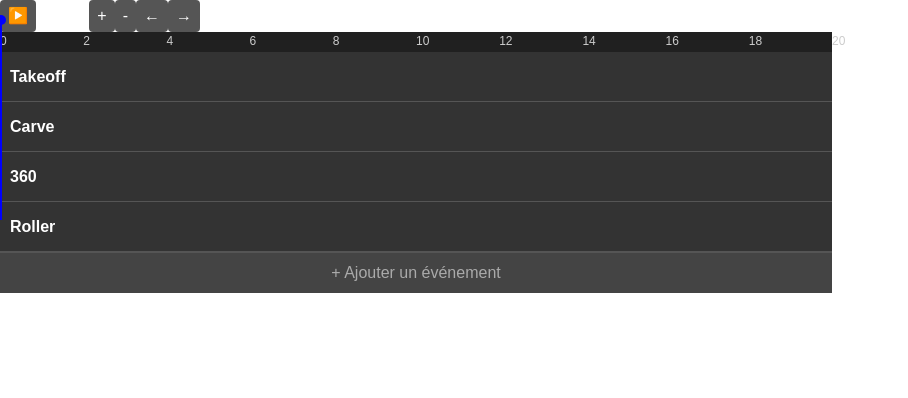
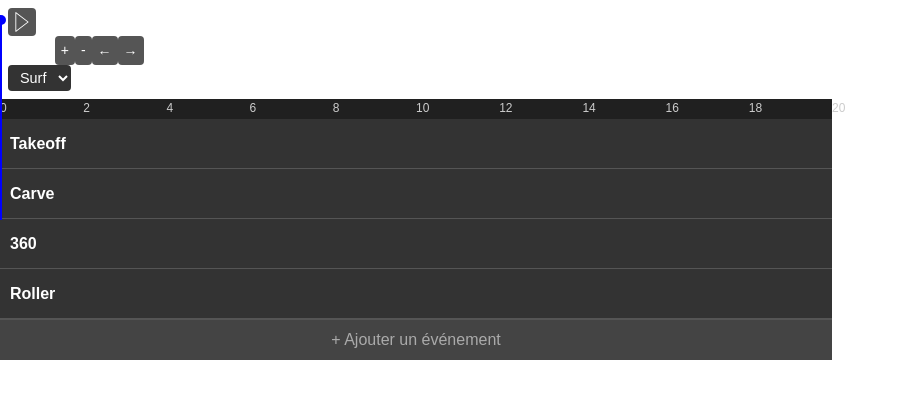
Before and after one commit to 2nzi/labeling-frontend-tailwind, a Vue app: page / in a window 1280 px wide. Shown: the top 398 px of the page, without its empty margins (0-908 px from the left). Built offline with nearby package versions, Linux system fonts and the light colour scheme.

Commit message:
before integrate videoPlayer

```diff
--- a/src/assets/sportsConfigurations.js
+++ b/src/assets/sportsConfigurations.js
@@ -1,18 +1,6 @@
+// src/assets/sportsConfigurations.js
 export default {
-    football: [
-      { id: 1, type: "Shot", blocks: [] },
-      { id: 2, type: "Header", blocks: [] },
-      { id: 3, type: "Offside", blocks: [] },
-      { id: 4, type: "Free Kick", blocks: [] },
-      { id: 5, type: "Pass", blocks: [] },
-      { id: 6, type: "Cross", blocks: [] },
-      { id: 7, type: "Yellow Card", blocks: [] },
-      { id: 8, type: "Red Card", blocks: [] },
-    ],
-    surf: [
-      { id: 1, type: "Takeoff", blocks: [] },
-      { id: 2, type: "Carve", blocks: [] },
-      { id: 3, type: "360", blocks: [] },
-      { id: 4, type: "Roller", blocks: [] },
-    ],
-  };
+  Surf: { events: ["Takeoff", "Carve", "360", "Roller"] },
+  Ski: { events: ["Jump", "Turn", "Slide", "Stop"] },
+  // Ajoutez d'autres configurations de sport ici
+};
--- a/src/components/TimelineControls.vue
+++ b/src/components/TimelineControls.vue
@@ -1,20 +1,45 @@
 <template>
-  <div class="controls flex items-center space-x-2">
-    <button @click="$emit('togglePlayPause')">
-      <span v-if="isPlaying">⏸️</span>
-      <span v-else>▶️</span>
-    </button>
-    <span>{{ formatTime(currentTime) }}</span>
-    <button @click="$emit('zoomIn')">+</button>
-    <button @click="$emit('zoomOut')">-</button>
-    <button @click="$emit('scrollLeft')">←</button>
-    <button @click="$emit('scrollRight')">→</button>
+  <div class="controls flex items-center justify-between space-x-2">
+    <!-- Section des contrôles de lecture -->
+    <div class="flex items-center space-x-2">
+      <button @click="$emit('togglePlayPause')" class="icon-button">
+        <PauseIcon v-if="isPlaying" class="icon-size" />
+        <PlayIcon v-else class="icon-size" />
+      </button>
+      <span class="time-display">{{ formatTime(currentTime) }}</span>
+      <button @click="$emit('zoomIn')" class="control-button">+</button>
+      <button @click="$emit('zoomOut')" class="control-button">-</button>
+      <button @click="$emit('scrollLeft')" class="control-button">←</button>
+      <button @click="$emit('scrollRight')" class="control-button">→</button>
+    </div>
+
+    <!-- Section de sélection du sport -->
+    <div>
+      <select @change="sportSelected($event)" class="sport-select">
+        <option v-for="(config, sport) in sportsConfigurations" :key="sport" :value="sport">
+          {{ sport }}
+        </option>
+      </select>
+    </div>
   </div>
 </template>
 
 <script>
+import sportsConfigurations from "@/assets/sportsConfigurations.js";
+import PlayIcon from './PlayIcon.vue';
+import PauseIcon from './PauseIcon.vue';
+
 export default {
+  components: {
+    PlayIcon,
+    PauseIcon,
+  },
   props: ["isPlaying", "currentTime"],
+  data() {
+    return {
+      sportsConfigurations,
+    };
+  },
   methods: {
     formatTime(time) {
       const minutes = Math.floor(time / 60);
@@ -22,16 +47,53 @@ export default {
       const centiseconds = Math.floor((time % 1) * 100);
       return `${minutes}:${seconds < 10 ? `0${seconds}` : seconds}.${centiseconds < 10 ? `0${centiseconds}` : centiseconds}`;
     },
+    sportSelected(event) {
+      this.$emit("sportSelected", event.target.value);
+    },
   },
 };
 </script>
 
 <style scoped>
-.controls button {
+.controls {
+  padding: 8px;
+}
+
+.icon-button {
   background-color: #555;
+  border: none;
+  padding: 4px;
+  border-radius: 4px;
+  display: flex;
+  align-items: center;
+  justify-content: center;
+}
+
+.icon-size {
+  width: 20px;
+  height: 20px;
+}
+
+.control-button {
+  background-color: #555;
+  color: white;
+  padding: 4px 6px;
+  border: none;
+  border-radius: 4px;
+  font-size: 14px;
+}
+
+.time-display {
+  font-size: 14px;
+  color: white;
+}
+
+.sport-select {
+  background-color: #333;
   color: white;
   padding: 4px 8px;
   border: none;
   border-radius: 4px;
+  font-size: 0.9em;
 }
 </style>
--- a/src/components/TimelineEditor.vue
+++ b/src/components/TimelineEditor.vue
@@ -15,7 +15,9 @@
       @zoomOut="zoomOut"
       @scrollLeft="scrollLeft"
       @scrollRight="scrollRight"
+      @sportSelected="loadSportConfiguration"
     />
+
 
     <!-- Conteneur de la timeline -->
     <div class="relative mt-4 w-full overflow-hidden timeline-container" @click.stop="">
@@ -51,6 +53,7 @@
           @updateBlockStart="updateBlockStart"
           @editingStatus="updateEditingStatus"
           @updateEventName="updateEventName"
+          @updateBlockDuration="updateBlockDuration"
         />
         <!-- Bouton d'ajout de ligne -->
         <div class="add-event-row" @click="addEvent">
@@ -75,6 +78,7 @@ import TimelineGraduation from './TimelineGraduation.vue';
 import TimelineCursor from './TimelineCursor.vue';
 import TimelineEventRow from './TimelineEventRow.vue';
 import ConfirmationDialog from './ConfirmationDialog.vue';
+import sportsConfigurations from "@/assets/sportsConfigurations.js";
 
 export default {
   components: {
@@ -95,15 +99,18 @@ export default {
       selectedBlock: null,
       showConfirmation: false,
       isEditingEventName: false,
-      events: [
-        { name: "Takeoff", blocks: [] },
-        { name: "Carve", blocks: [] },
-        { name: "360", blocks: [] },
-        { name: "Roller", blocks: [] },
-      ],
+      events: [],
     };
   },
   methods: {
+    loadSportConfiguration(sport) {
+      if (sportsConfigurations[sport]) {
+        this.events = sportsConfigurations[sport].events.map(eventName => ({
+          name: eventName,
+          blocks: [],
+        }));
+      }
+    },
     togglePlayPause() {
       this.isPlaying = !this.isPlaying;
       if (this.isPlaying) {
@@ -240,18 +247,31 @@ export default {
       this.selectedEvent = index;
       this.selectedBlock = null;
     },
-    selectBlock(block) {
+    selectBlock(block, event) {
+      const eventIndex = this.events.indexOf(event);
+      if (eventIndex !== -1 && eventIndex !== this.selectedEvent) {
+        this.selectedEvent = eventIndex;
+      }
       this.selectedBlock = block;
-      this.selectedEvent = this.events.findIndex(event => event.blocks.includes(block));
     },
     addEvent() {
       const newEventName = `Event${this.events.length + 1}`;
       this.events.push({ name: newEventName, blocks: [] });
     },
+    updateBlockDuration(eventIndex, blockIndex, newDuration) {
+      if (eventIndex !== null && eventIndex < this.events.length) {
+        const event = this.events[eventIndex];
+        if (event.blocks && blockIndex < event.blocks.length) {
+          event.blocks[blockIndex].duration = newDuration;
+        }
+      }
+    },
+
   },
   mounted() {
     document.addEventListener("keydown", this.handleKeyEvents);
-    document.addEventListener("click", this.deselectAll); // Ajouté pour capturer les clics en dehors
+    document.addEventListener("click", this.deselectAll);
+    this.loadSportConfiguration("Surf"); // Charger par défaut la configuration "Surf"
   },
   beforeUnmount() {
     clearInterval(this.playbackInterval);
--- a/src/components/TimelineEventRow.vue
+++ b/src/components/TimelineEventRow.vue
@@ -27,6 +27,18 @@
       @mousedown.stop.prevent="startDraggingBlock(index, $event)"
     >
       {{ block.name }}
+
+      <!-- Poignée de redimensionnement gauche -->
+      <div
+        class="resize-handle left-handle"
+        @mousedown.stop.prevent="startResizingLeft(index, $event)"
+      ></div>
+
+      <!-- Poignée de redimensionnement droite -->
+      <div
+        class="resize-handle right-handle"
+        @mousedown.stop.prevent="startResizingRight(index, $event)"
+      ></div>
     </div>
   </div>
 </template>
@@ -39,10 +51,14 @@ export default {
       isEditing: false,
       editedName: this.event.name,
       draggingBlockIndex: null,
+      resizingBlockIndex: null,
       startX: 0,
       originalStart: 0,
+      originalDuration: 0,
+      resizingDirection: null, // 'left' ou 'right' pour savoir quel côté est redimensionné
     };
   },
+
   methods: {
     selectEvent() {
       if (!this.isEditing) {
@@ -52,7 +68,7 @@ export default {
     editEventName() {
       this.isEditing = true;
       this.editedName = this.event.name;
-      this.$emit("editingStatus", true); // Émet l'événement pour démarrer l'édition
+      this.$emit("editingStatus", true);
       this.$nextTick(() => {
         this.$el.querySelector("input").focus();
       });
@@ -62,12 +78,12 @@ export default {
         this.$emit("updateEventName", this.editedName);
       }
       this.isEditing = false;
-      this.$emit("editingStatus", false); // Émet l'événement pour terminer l'édition
+      this.$emit("editingStatus", false);
     },
     cancelEdit() {
       this.isEditing = false;
       this.editedName = this.event.name;
-      this.$emit("editingStatus", false); // Émet l'événement pour terminer l'édition
+      this.$emit("editingStatus", false);
     },
     blockStyle(block) {
       const startPercent = ((block.start - this.scrollOffset) / this.visibleDuration) * 100;
@@ -81,6 +97,7 @@ export default {
       this.$emit("selectBlock", block);
     },
     startDraggingBlock(index, event) {
+      this.$emit("selectBlock", this.event.blocks[index], this.event);
       this.draggingBlockIndex = index;
       this.startX = event.clientX;
       this.originalStart = this.event.blocks[index].start;
@@ -99,6 +116,58 @@ export default {
       this.draggingBlockIndex = null;
       document.removeEventListener("mousemove", this.dragBlock);
       document.removeEventListener("mouseup", this.stopDraggingBlock);
+    },
+
+    // Commence le redimensionnement depuis la gauche
+    startResizingLeft(index, event) {
+      this.resizingBlockIndex = index;
+      this.startX = event.clientX;
+      this.originalStart = this.event.blocks[index].start;
+      this.originalDuration = this.event.blocks[index].duration;
+      this.resizingDirection = 'left';
+      document.addEventListener("mousemove", this.resizeBlock);
+      document.addEventListener("mouseup", this.stopResizingBlock);
+    },
+
+    // Commence le redimensionnement depuis la droite
+    startResizingRight(index, event) {
+      this.resizingBlockIndex = index;
+      this.startX = event.clientX;
+      this.originalDuration = this.event.blocks[index].duration;
+      this.resizingDirection = 'right';
+      document.addEventListener("mousemove", this.resizeBlock);
+      document.addEventListener("mouseup", this.stopResizingBlock);
+    },
+
+    resizeBlock(event) {
+      if (this.resizingBlockIndex !== null) {
+        const dx = (event.clientX - this.startX) / this.$el.clientWidth;
+        const block = this.event.blocks[this.resizingBlockIndex];
+
+        if (this.resizingDirection === 'left') {
+          // Redimensionne depuis la gauche : ajuste la position de début et la durée
+          const newStart = Math.max(0, this.originalStart + dx * this.visibleDuration);
+          const newDuration = Math.max(0.5, this.originalDuration - dx * this.visibleDuration);
+          if (newDuration > 0.5) {
+            block.start = newStart;
+            block.duration = newDuration;
+            this.$emit("updateBlockStart", this.resizingBlockIndex, newStart);
+            this.$emit("updateBlockDuration", this.resizingBlockIndex, newDuration);
+          }
+        } else if (this.resizingDirection === 'right') {
+          // Redimensionne depuis la droite : ajuste seulement la durée
+          const newDuration = Math.max(0.5, this.originalDuration + dx * this.visibleDuration);
+          block.duration = newDuration;
+          this.$emit("updateBlockDuration", this.resizingBlockIndex, newDuration);
+        }
+      }
+    },
+
+    stopResizingBlock() {
+      this.resizingBlockIndex = null;
+      this.resizingDirection = null;
+      document.removeEventListener("mousemove", this.resizeBlock);
+      document.removeEventListener("mouseup", this.stopResizingBlock);
     },
   },
 };
@@ -147,4 +216,23 @@ export default {
 .event-block.selected-block {
   border: 2px solid blue;
 }
+
+/* Poignées de redimensionnement */
+.resize-handle {
+  position: absolute;
+  width: 5px;
+  height: 100%;
+  cursor: ew-resize;
+  background-color: #ffffff66;
+}
+
+.left-handle {
+  left: 0;
+  cursor: w-resize;
+}
+
+.right-handle {
+  right: 0;
+  cursor: e-resize;
+}
 </style>
```
